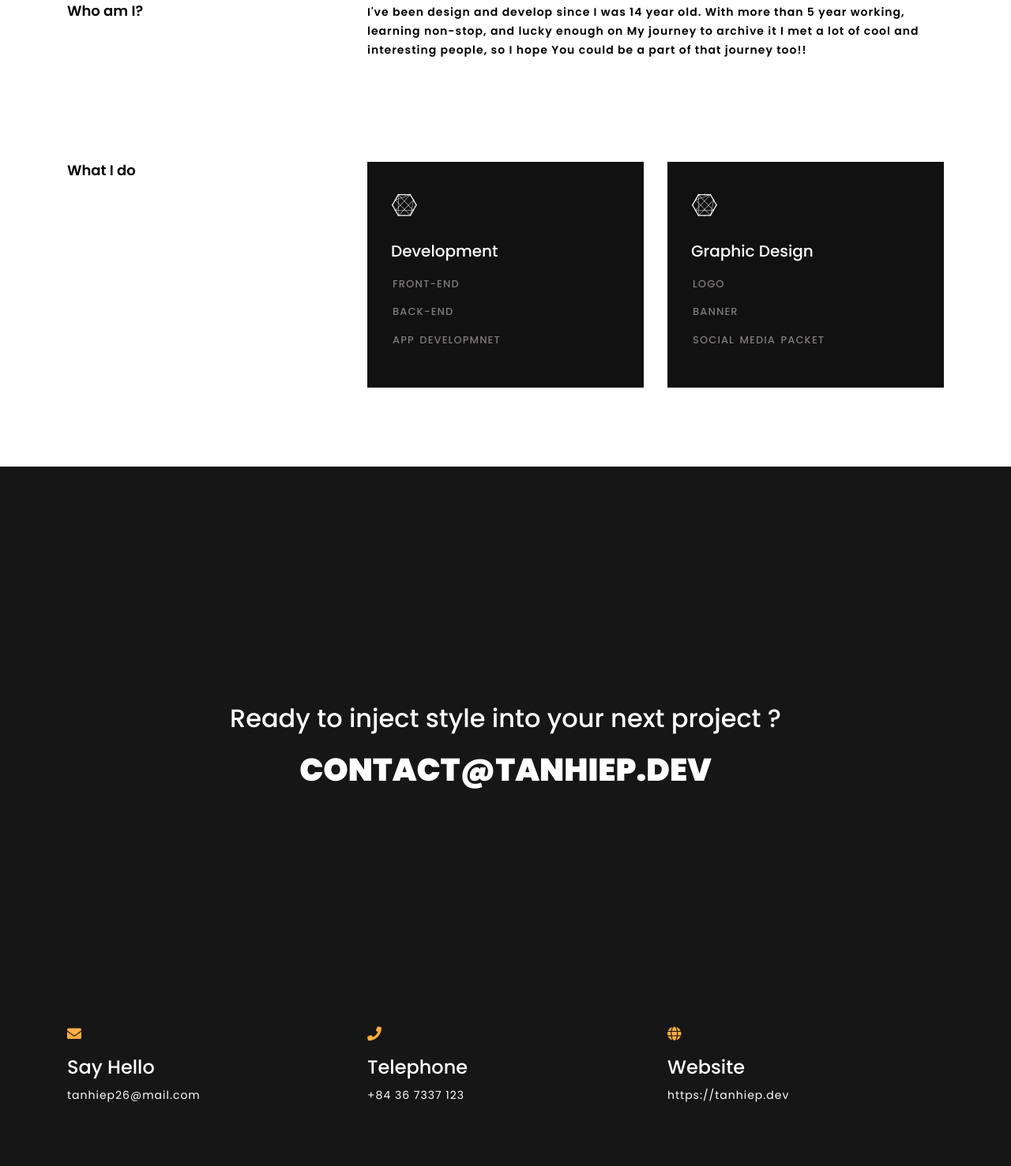
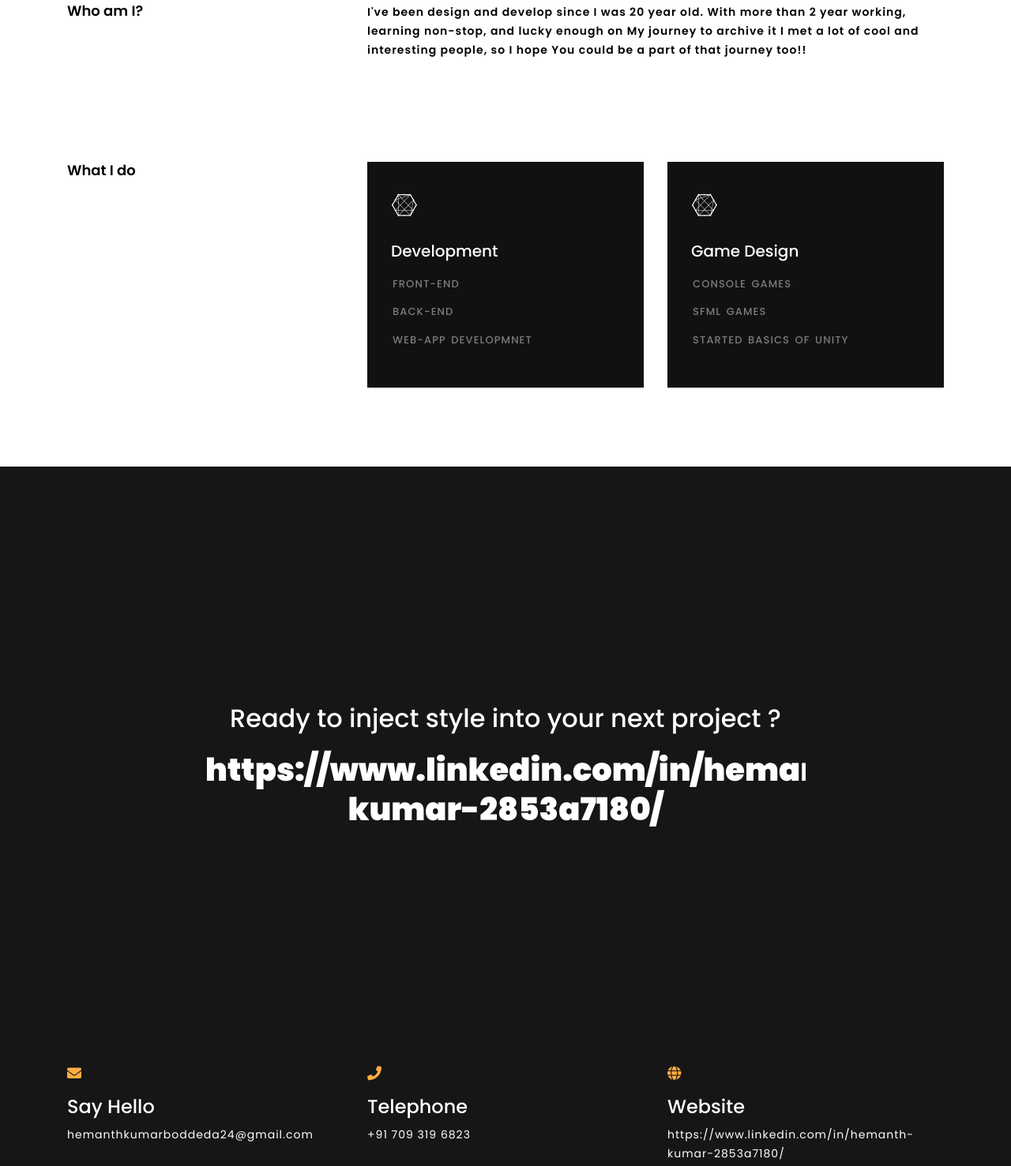
Before and after one commit to hemanth-kumar-boddeda/hemanth-kumar-boddeda.github.io, a plain HTML site: page about.html in a window 1280 px wide. Shown: the part 927-2404 px from the top of the page at 79% size. Drawn offline with Linux system fonts and the light colour scheme.

Commit message:
Update about.html

```diff
--- a/about.html
+++ b/about.html
@@ -10,7 +10,7 @@
 	<link href="css/style.css" rel="stylesheet">
 	<!-- Responsive CSS -->
 	<link href="css/responsive.css" rel="stylesheet">
-	<title>Cento | About</title>
+	<title>Hemanth | About</title>
 </head>
 <body class="about">
 	<div id="loader"></div>
@@ -37,7 +37,7 @@
 					<!-- title -->
 					<div class="col-md-12">
 						<div class="title-about" data-aos-once="true" data-aos="fade-up" data-aos-delay="200">
-							<h2>I'm a <span>software developer</span> and a <span>graphic designer</span> that loves building products and web applications that impact millions of lives. </h2>
+							<h2>I'm a <span>software developer</span> and a <span>game developer</span> that loves building games and web applications that impact millions of lives. </h2>
 							<div class="dash"></div>
 						</div>
 					</div>
@@ -54,7 +54,7 @@
 					<h3>Who am I?</h3>
 				</div>
 				<div class="col-lg-8 mt-30">
-					<p>I've been design and develop since I was 14 year old. With more than 5 year working, learning non-stop, and lucky enough on My journey to archive it I met a lot of cool and interesting people, so I hope You could be a part of that journey too!! </p>
+					<p>I've been design and develop since I was 20 year old. With more than 2 year working, learning non-stop, and lucky enough on My journey to archive it I met a lot of cool and interesting people, so I hope You could be a part of that journey too!! </p>
 				</div>
 			</div>
 			<!-- What we do -->
@@ -71,7 +71,7 @@
 						<ul class="list-services">
 							<li>front-end</li>
 							<li>Back-end</li>
-							<li>App Developmnet</li>
+							<li>Web-App Developmnet</li>
 						</ul>
 					</div>
 				</div>
@@ -80,11 +80,11 @@
 						<div class="icon hov">
 							<i class="fab fa-connectdevelop"></i>
 						</div>
-						<h5>Graphic Design</h5>
+						<h5>Game Design</h5>
 						<ul class="list-services">
-							<li>Logo</li>
-							<li>Banner</li>
-							<li>Social media packet</li>
+							<li>Console Games</li>
+							<li>SFML Games</li>
+							<li>Started Basics of Unity</li>
 						</ul>
 					</div>
 				</div>
@@ -101,7 +101,7 @@
 				<div class="col-md-12 col-lg-8 offset-lg-2 text-center m-each">
 					<div class="email" data-aos-once="true" data-aos="fade-up" data-aos-delay="200">
 						<h2>Ready to inject style into your next project ?</h2>
-						<a id="zoom-fade" href="mailto:contact@tanhiep.dev">CONTACT@TANHIEP.DEV</a>
+						<a id="zoom-fade" href="mailto:hemanthkumarboddeda24@gmail.com">https://www.linkedin.com/in/hemanth-kumar-2853a7180/</a>
 					</div>
 
 				</div>
@@ -115,20 +115,20 @@
 					<div class="col-md-4 mt-30">
 						<i class="fas fa-envelope"></i>
 						<h4>Say Hello</h4>
-						<p>tanhiep26@mail.com</p>
+						<p>hemanthkumarboddeda24@gmail.com</p>
 					</div>
 					<div class="col-md-4 mt-30">
 						<div class="address">
 							<i class="fas fa-phone"></i>
 							<h4>Telephone</h4>
-							<p>+84 36 7337 123</p>
+							<p>+91 709 319 6823</p>
 						</div>
 					</div>
 					<div class="col-md-4 mt-30">
 						<div class="address">
 							<i class="fas fa-globe"></i>
 							<h4>Website</h4>
-							<p>https://tanhiep.dev</p>
+							<p>https://www.linkedin.com/in/hemanth-kumar-2853a7180/</p>
 						</div>
 					</div>
 				</div>
```
